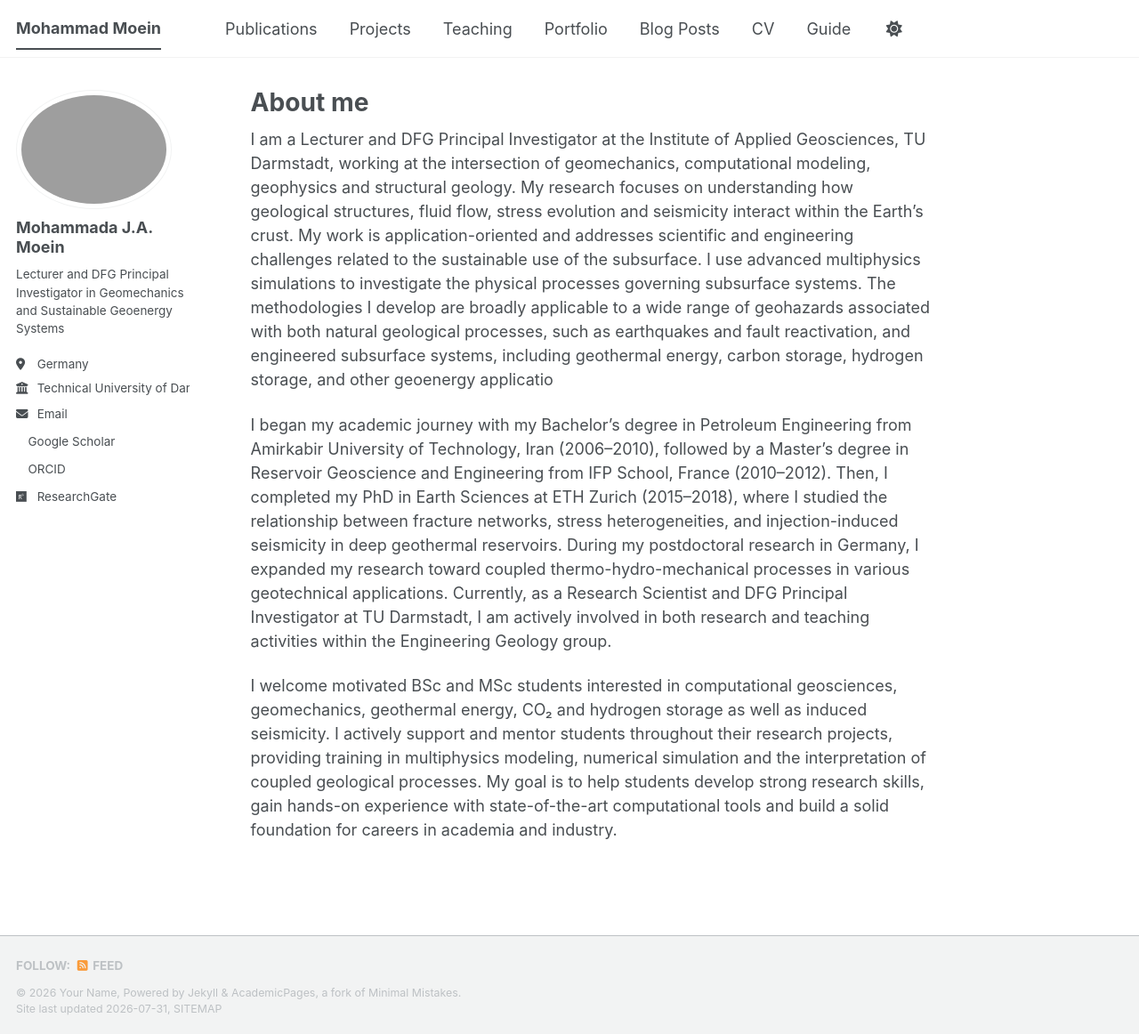
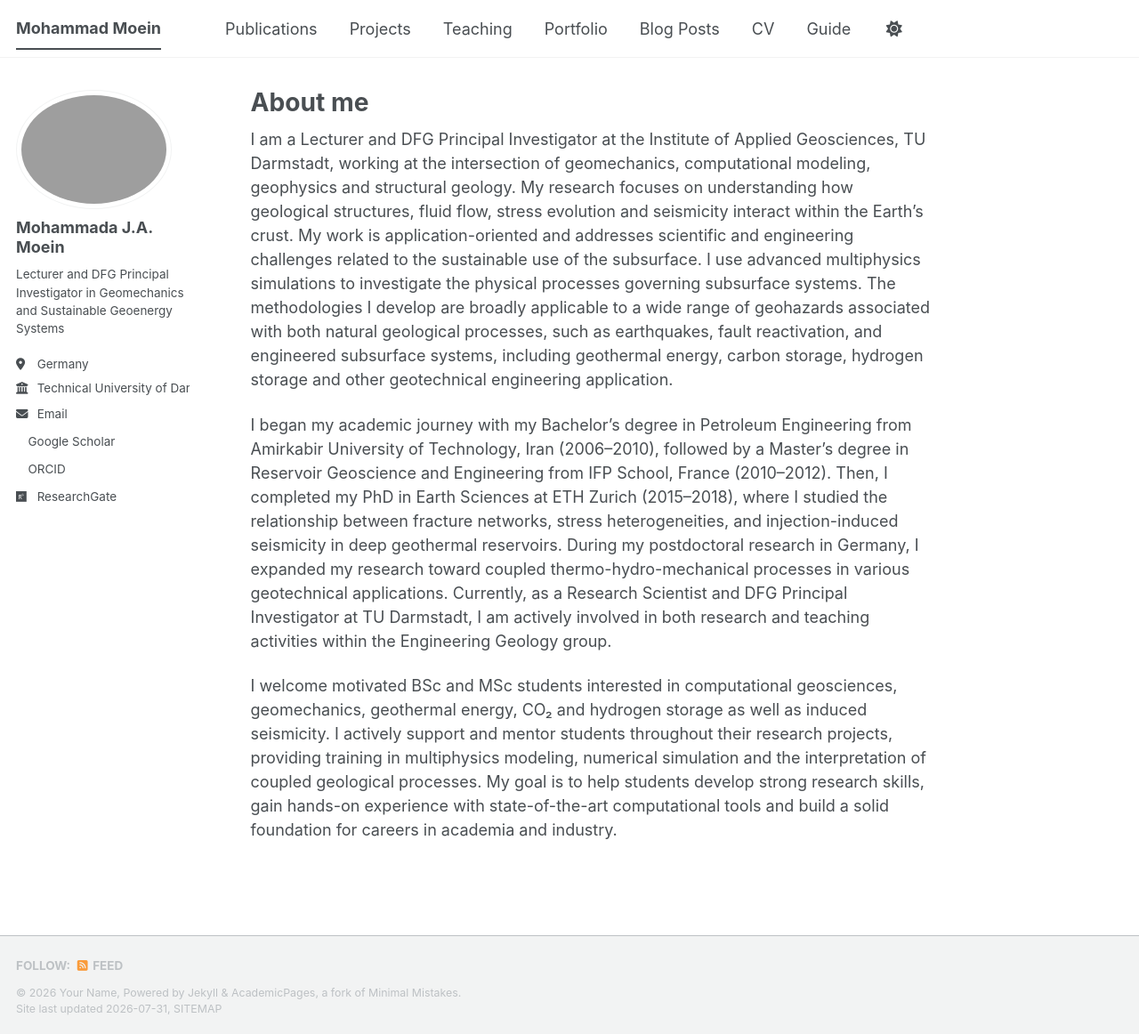
Before and after one commit to mjamoein/mjamoein.github.io, a Jekyll site: the page built from _pages/about.md, in a window 1280 px wide and 1162 px high. Shown: the whole window at 89% size. Built offline with Jekyll 4.4.1, drawn with Linux system fonts in a browser that asks for light colours; a style sheet for code colours, icons or effects is not loaded.

Commit message:
Update about.md

```diff
--- a/_pages/about.md
+++ b/_pages/about.md
@@ -7,7 +7,7 @@ redirect_from:
   - /about.html
 ---
 
-I am a Lecturer and DFG Principal Investigator at the Institute of Applied Geosciences, TU Darmstadt, working at the intersection of geomechanics, computational modeling, geophysics and structural geology. My research focuses on understanding how geological structures, fluid flow, stress evolution and seismicity interact within the Earth's crust. My work is application-oriented and addresses scientific and engineering challenges related to the sustainable use of the subsurface. I use advanced multiphysics simulations to investigate the physical processes governing subsurface systems. The methodologies I develop are broadly applicable to a wide range of geohazards associated with both natural geological processes, such as earthquakes and fault reactivation, and engineered subsurface systems, including geothermal energy, carbon storage, hydrogen storage, and other geoenergy applicatio
+I am a Lecturer and DFG Principal Investigator at the Institute of Applied Geosciences, TU Darmstadt, working at the intersection of geomechanics, computational modeling, geophysics and structural geology. My research focuses on understanding how geological structures, fluid flow, stress evolution and seismicity interact within the Earth's crust. My work is application-oriented and addresses scientific and engineering challenges related to the sustainable use of the subsurface. I use advanced multiphysics simulations to investigate the physical processes governing subsurface systems. The methodologies I develop are broadly applicable to a wide range of geohazards associated with both natural geological processes, such as earthquakes, fault reactivation, and engineered subsurface systems, including geothermal energy, carbon storage, hydrogen storage and other geotechnical engineering application.
 
 I began my academic journey with my Bachelor’s degree in Petroleum Engineering from Amirkabir University of Technology, Iran (2006–2010), followed by a Master’s degree in Reservoir Geoscience and Engineering from IFP School, France (2010–2012). Then, I completed my PhD in Earth Sciences at ETH Zurich (2015–2018), where I studied the relationship between fracture networks, stress heterogeneities, and injection-induced seismicity in deep geothermal reservoirs. During my postdoctoral research in Germany, I expanded my research toward coupled thermo-hydro-mechanical processes in various geotechnical applications. Currently, as a Research Scientist and DFG Principal Investigator at TU Darmstadt, I am actively involved in both research and teaching activities within the Engineering Geology group.
 
```
